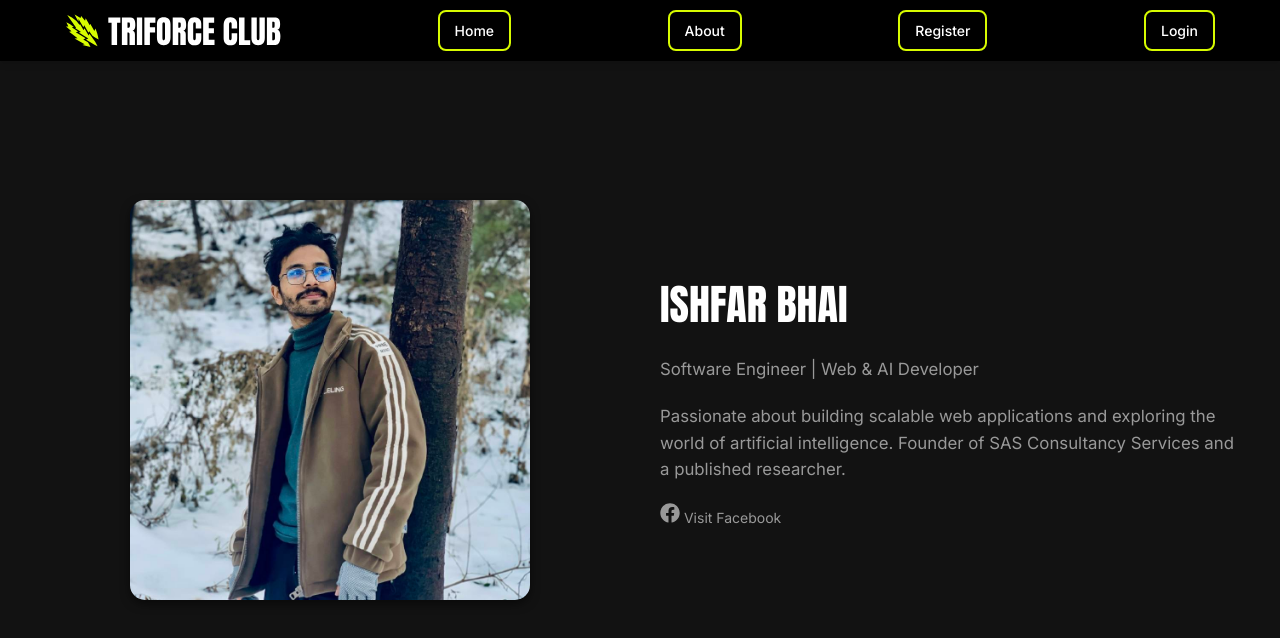
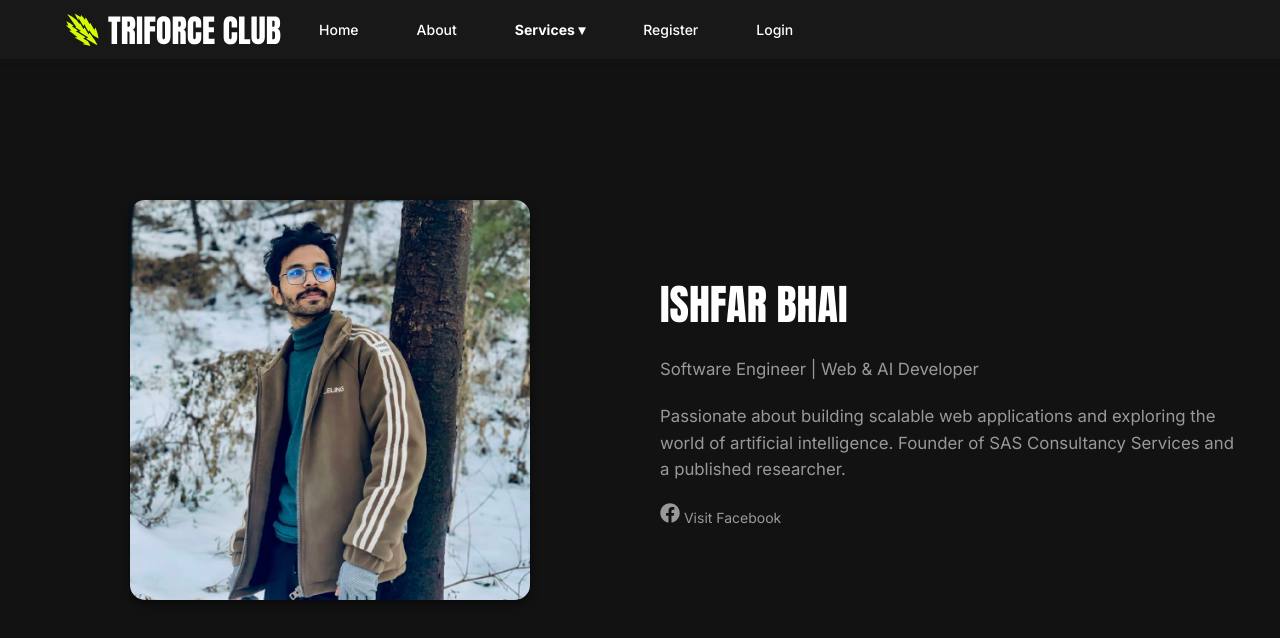
Before and after one commit to md-hameem/Gym-AI-Chatbot, a Next.js app in the folder frontend/: page /about in a window 1280 px wide. Shown: the top 638 px of the page. Built offline with nearby package versions, Linux system fonts and the light colour scheme.

Commit message:
refined menu

```diff
--- a/frontend/components/Menu.jsx
+++ b/frontend/components/Menu.jsx
@@ -1,4 +1,4 @@
-import React, { useEffect, useState } from "react";
+import React, { useEffect, useState, useRef } from "react";
 import Link from "next/link";
 import { useRouter } from "next/router";
 import styles from "../styles/menu.module.scss";
@@ -7,14 +7,30 @@ import LogoFull from "./logoFull";
 export default function Menu() {
   const router = useRouter();
   const [loggedIn, setLoggedIn] = useState(false);
+  const [dropdownOpen, setDropdownOpen] = useState(false);
+  const dropdownRef = useRef(null);
 
   useEffect(() => {
     setLoggedIn(!!localStorage.getItem("token"));
-    // Listen for storage changes (logout/login in other tabs)
     const handleStorage = () => setLoggedIn(!!localStorage.getItem("token"));
     window.addEventListener("storage", handleStorage);
     return () => window.removeEventListener("storage", handleStorage);
   }, []);
+
+  // Close dropdown when clicking outside
+  useEffect(() => {
+    function handleClickOutside(event) {
+      if (dropdownRef.current && !dropdownRef.current.contains(event.target)) {
+        setDropdownOpen(false);
+      }
+    }
+    if (dropdownOpen) {
+      document.addEventListener("mousedown", handleClickOutside);
+    } else {
+      document.removeEventListener("mousedown", handleClickOutside);
+    }
+    return () => document.removeEventListener("mousedown", handleClickOutside);
+  }, [dropdownOpen]);
 
   const handleLogout = () => {
     localStorage.removeItem("token");
@@ -41,6 +57,33 @@ export default function Menu() {
           <Link legacyBehavior href="/about">
             <a>About</a>
           </Link>
+        </div>
+        <div className={styles.infoMenu} ref={dropdownRef} style={{ position: "relative" }}>
+          <button
+            onClick={() => setDropdownOpen((open) => !open)}
+            style={{ background: "none", border: "none", color: "#fff", cursor: "pointer", fontWeight: 600 }}
+          >
+            Services &#9662;
+          </button>
+          {dropdownOpen && (
+            <div style={{
+              position: "absolute",
+              top: "100%",
+              left: 0,
+              background: "#232526",
+              border: "1px solid #393e46",
+              borderRadius: 8,
+              minWidth: 140,
+              zIndex: 100,
+              boxShadow: "0 4px 16px rgba(0,0,0,0.15)",
+            }}>
+              <Link legacyBehavior href="/ai-chatbot">
+                <a style={{ display: "block", padding: "10px 18px", color: "#ffe600", textDecoration: "none", fontWeight: 500 }} onClick={() => setDropdownOpen(false)}>
+                  AI Chatbot
+                </a>
+              </Link>
+            </div>
+          )}
         </div>
         {!loggedIn && (
           <>
--- a/frontend/styles/menu.module.scss
+++ b/frontend/styles/menu.module.scss
@@ -1,49 +1,51 @@
 .containMenu {
-  background: var(--bgDark);
+  background: #181818;
   width: 100%;
   position: fixed;
   z-index: 50;
   top: 0;
-  box-shadow: 0 4px 6px rgba(0, 0, 0, 0.1);
+  box-shadow: 0 2px 8px rgba(0,0,0,0.08);
 }
 
 .centerMenu {
   max-width: 1150px;
   margin: auto;
   width: 90%;
-  padding: 10px 0;
+  padding: 12px 0;
   display: flex;
-  justify-content: space-between;
+  justify-content: flex-start;
   align-items: center;
+  gap: 18px;
 }
 
 .infoMenu {
   display: flex;
   align-items: center;
-  gap: 8px;
-  padding: 10px 15px;
-  border: 2px solid var(--color-primary);
-  border-radius: 8px;
-  transition: background 0.3s, transform 0.3s;
+  gap: 6px;
+  padding: 0 10px;
+  border: none;
+  background: none;
+  border-radius: 6px;
+  transition: background 0.2s, color 0.2s;
 }
 
-.infoMenu:hover {
-  background: var(--color-primary);
-  transform: scale(1.05);
-}
-
-.infoMenu a {
-  display: flex;
-  align-items: center;
-  text-decoration: none;
-  color: var(--bgLight);
+.infoMenu a, .infoMenu button {
+  color: #fff;
   font-family: 'Inter', sans-serif;
   font-size: 1rem;
   font-weight: 500;
+  text-decoration: none;
+  background: none;
+  border: none;
+  cursor: pointer;
+  padding: 8px 10px;
+  border-radius: 6px;
+  transition: background 0.2s, color 0.2s;
 }
 
-.icon {
-  font-size: 1.2rem;
+.infoMenu a:hover, .infoMenu button:hover {
+  background: #232526;
+  color: #ffe600;
 }
 
 .logoLink {
@@ -51,6 +53,22 @@
   align-items: center;
 }
 
+/* Dropdown styles */
+.infoMenu[style*="relative"] > button {
+  font-weight: 600;
+  color: #fff;
+  background: none;
+  border: none;
+  cursor: pointer;
+  padding: 8px 10px;
+  border-radius: 6px;
+}
+
+.infoMenu[style*="relative"] > button:hover {
+  background: #232526;
+  color: #ffe600;
+}
+
 @media screen and (max-width: 425px) {
   .infoMenu {
     display: none;
```
